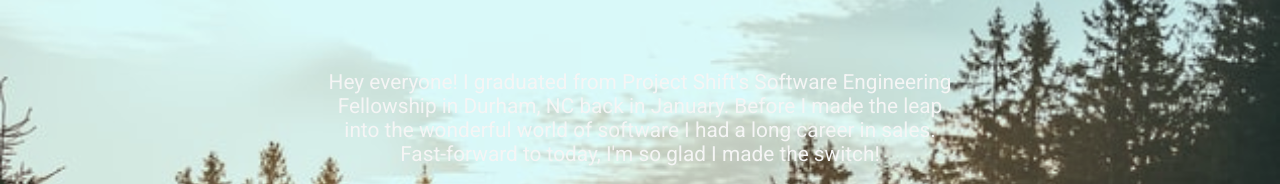
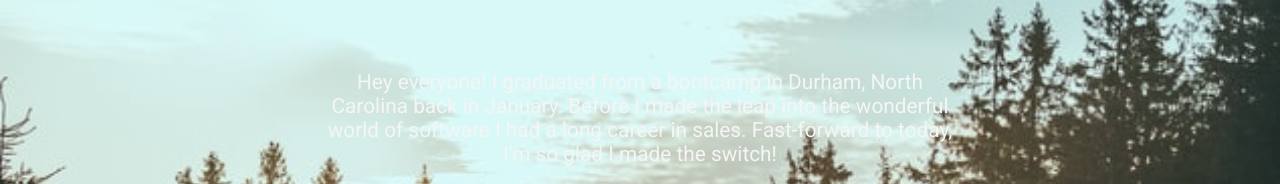
Before and after one commit to Raven-s-Eye-Solutions/class-introduction-template, a website: page client/dave.html in a window 1280 px wide. Shown: the part 523-707 px from the top of the page. Drawn offline with Linux system fonts and the light colour scheme; files that its build step writes are made by us from their sources; files whose address does not match are found by name.

Commit message:
changed some text

```diff
--- a/client/dave.html
+++ b/client/dave.html
@@ -25,8 +25,7 @@
 
         <div class="text-background">
             <p class="font">
-                Hey everyone! I graduated from Project Shift's Software Engineering Fellowship in Durham, NC back in
-                January.
+                Hey everyone! I graduated from a bootcamp in Durham, North Carolina back in January.
                 Before I made the leap into the wonderful world of software I had a long career in sales. Fast-forward
                 to today, I'm so glad I made
                 the switch!
```
